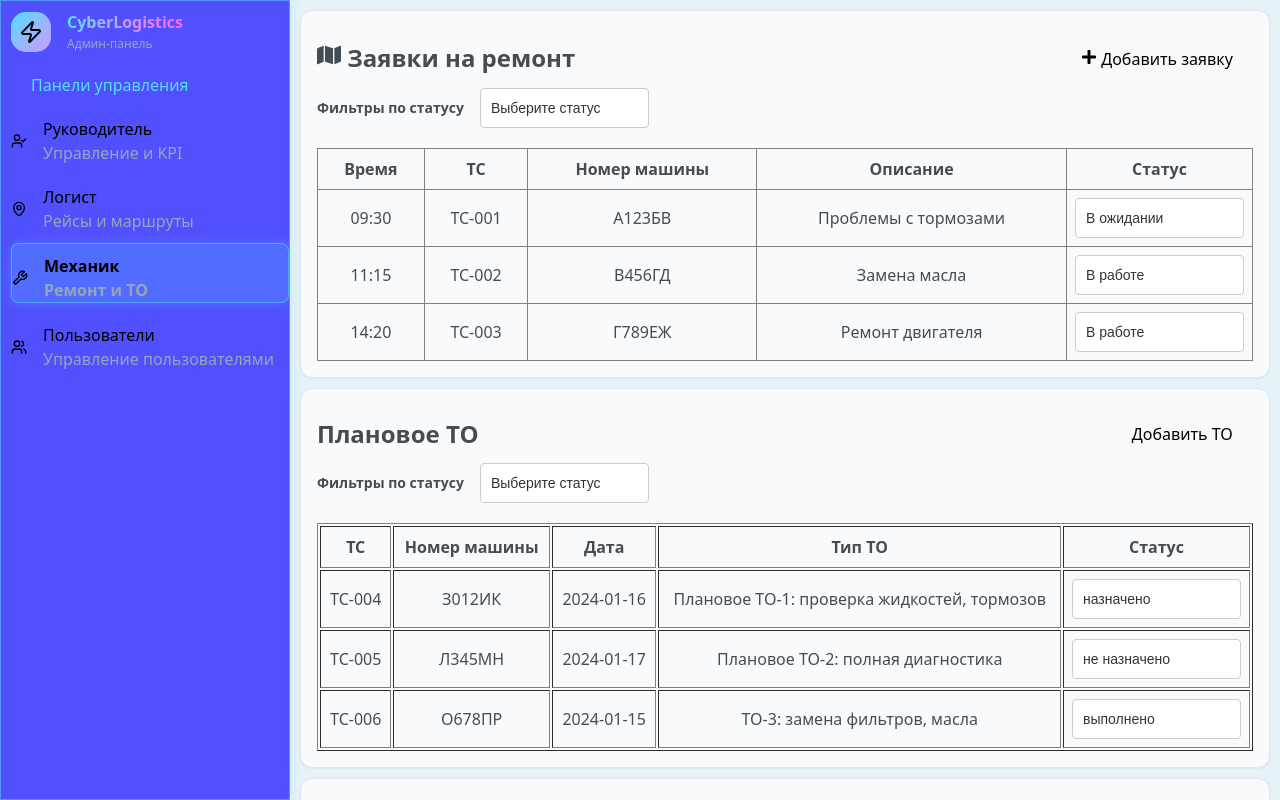
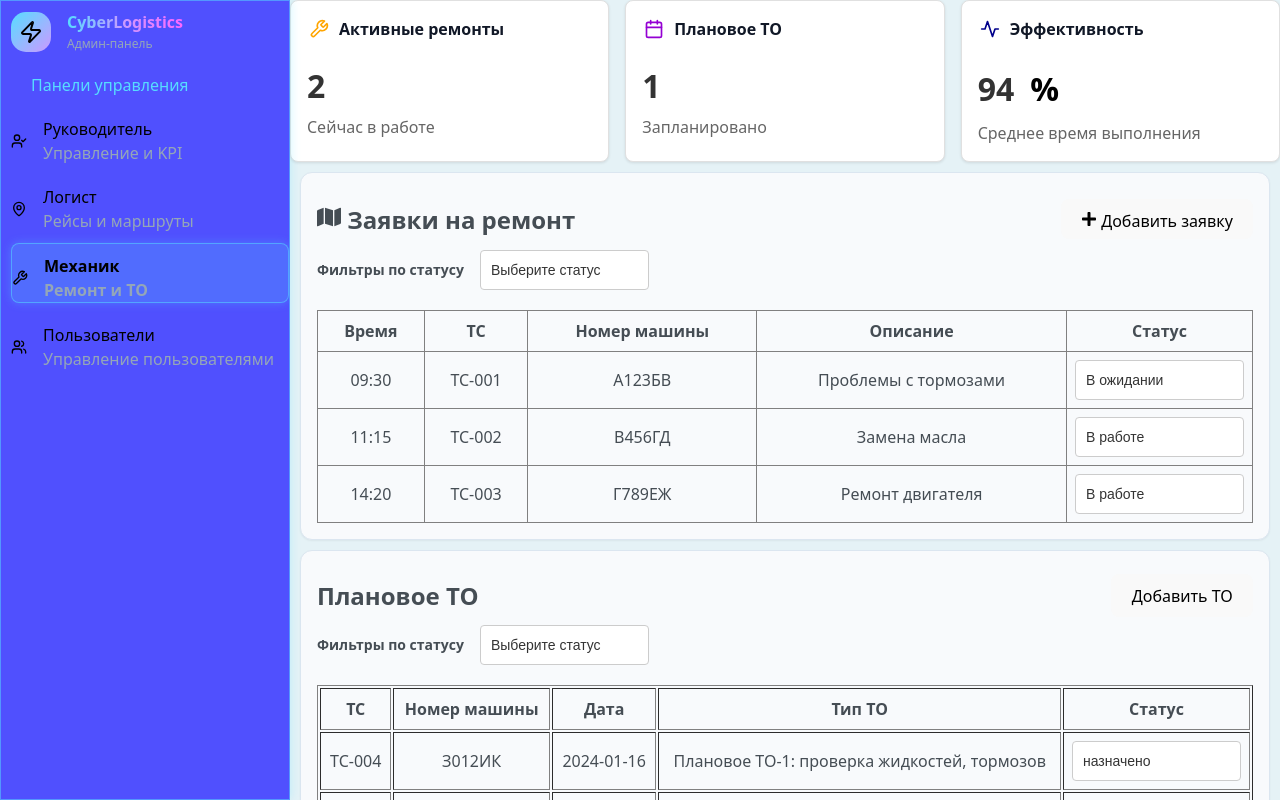
Before and after one commit to webobscure/LogisticPanel, a React (Vite) app: page /mechanic in a window 1280 px wide. Built offline with nearby package versions, Linux system fonts and the light colour scheme.

Commit message:
рефакторинг молекул к одной уникальной. обновил логиста и механика

```diff
--- a/src/components/ui/atoms/cardDescription.jsx
+++ b/src/components/ui/atoms/cardDescription.jsx
@@ -5,7 +5,6 @@ const Description = styled.div`
 `;
 
 export const CardDescription = ({ children, description }) => {
-  // Используем description или children (более гибкий вариант)
   const content = description || children;
 
   return <Description>{content}</Description>;
--- a/src/components/ui/atoms/cardHeader.jsx
+++ b/src/components/ui/atoms/cardHeader.jsx
@@ -1,4 +1,4 @@
-import { FiTrendingUp, FiDollarSign, FiActivity } from 'react-icons/fi';
+import { FiTrendingUp, FiDollarSign, FiActivity, FiAnchor, FiXOctagon, FiMap, FiTool, FiCalendar, FiCheck } from 'react-icons/fi';
 import styled from 'styled-components';
 
 // Стилизованные компоненты
@@ -34,15 +34,21 @@ const Title = styled.h3`
 const icons = {
   load: <FiTrendingUp size={20} />,
   income: <FiDollarSign size={20} />,
-  efficiency: <FiActivity size={20} />
+  efficiency: <FiActivity size={20} />,
+  activeTrips: <FiMap size={20} />,
+  based: <FiAnchor size={20} />,
+  issues: <FiXOctagon size={20} />,
+  repair: <FiTool size={20} />,
+  planTO: <FiCalendar size={20} />,
+  default: <FiCheck size={20} color='green'/>
 };
 
-export const CardHeader = ({ title = 'Заголовок', iconType, color = '#4F46E5' }) => {
+export const CardHeader = ({ title = 'Заголовок', iconType, iconColor = '#4F46E5',}) => {
   const icon = icons[iconType] || icons.load;
 
   return (
     <HeaderContainer>
-      <IconWrapper color={color}>
+      <IconWrapper color={iconColor}>
         {icon}
       </IconWrapper>
       <Title>{title}</Title>
--- /dev/null
+++ b/src/components/ui/molecules/InfoItem.jsx
@@ -0,0 +1,21 @@
+import { Card } from "../atoms/Card";
+import { CardHeader } from "../atoms/cardHeader";
+import { CardValue } from "../atoms/cardValue";
+import { CardDescription } from "../atoms/cardDescription";
+
+export const InfoItem = ({
+    title = 'Заголовок',
+    value = '0',
+    text = '',
+    description = 'Описание',
+    iconType = 'default',
+    iconColor = 'green',
+}) => {
+  return (
+    <Card>
+      <CardHeader title={title} iconType={iconType} iconColor={iconColor}/>
+    	<CardValue value={value} text={text}/>
+      <CardDescription description={description}/>
+    </Card>
+  )
+}
--- a/src/components/ui/molecules/MonthlyIncome.jsx
+++ /dev/null
@@ -1,25 +0,0 @@
-import { Card } from "../atoms/Card";
-import { CardHeader } from "../atoms/cardHeader";
-import { CardValue } from "../atoms/cardValue";
-import { CardDescription } from "../atoms/cardDescription";
-
-export const MonthlyIncome = ({
-  title = 'Месячный доход',
-  value = '1.2M',
-  text = '₽',
-  description = '+12% к прошлому месяцу'
-}) => {
-  return (
-    <Card>
-      <CardHeader
-        title={title}
-        iconType="income"
-        color="#f1a41eff"
-      />
-
-      <CardValue value={value} text={text} />
-
-      <CardDescription>{description}</CardDescription>
-    </Card>
-  );
-};
--- a/src/components/ui/molecules/TotalEfficiency.jsx
+++ /dev/null
@@ -1,25 +0,0 @@
-import { Card } from "../atoms/Card";
-import { CardHeader } from "../atoms/cardHeader";
-import { CardValue } from "../atoms/cardValue";
-import { CardDescription } from "../atoms/cardDescription";
-
-export const TotalEfficiency = ({
-  title = 'Эффективность',
-  value = '92%',
-  text = '',
-  description = 'Средняя по парку'
-}) => {
-  return (
-    <Card>
-      <CardHeader
-        title={title}
-        iconType="efficiency"
-        color="#e846d5ff"
-      />
-
-      <CardValue value={value} text={text} />
-
-      <CardDescription>{description}</CardDescription>
-    </Card>
-  );
-};
--- a/src/components/ui/organisms/TopBlock.jsx
+++ b/src/components/ui/organisms/TopBlock.jsx
@@ -1,6 +1,3 @@
-import { MonthlyIncome } from "../molecules/MonthlyIncome"
-import { TotalEfficiency } from "../molecules/TotalEfficiency"
-import { TotalWorkload } from "../molecules/TotalWorkload"
 import styled from 'styled-components';
 
 const TopBlockContainer = styled.div`
@@ -19,12 +16,6 @@ const TopBlockContainer = styled.div`
   }
 `;
 
-export const TopBlock = () => {
-  return (
-    <TopBlockContainer>
-      <TotalWorkload />
-      <MonthlyIncome />
-      <TotalEfficiency />
-    </TopBlockContainer>
-  )
-}
+export const TopBlock = ({ children }) => {
+  return <TopBlockContainer>{children}</TopBlockContainer>;
+};
--- a/src/pages/AdminPage/AdminPage.jsx
+++ b/src/pages/AdminPage/AdminPage.jsx
@@ -2,15 +2,10 @@ import "./AdminPage.css";
 import Chart from "react-apexcharts";
 import { FaTelegramPlane, FaWrench, FaUserCog } from "react-icons/fa";
 
-import { CardHeader } from "../../components/ui/atoms/cardHeader";
-import { CardValue } from "../../components/ui/atoms/cardValue";
-import { CardLabel } from "../../components/ui/atoms/cardLabel";
-import { Card } from "../../components/ui/atoms/Card";
 import Header from "../../components/Header/Header";
+import { TopBlock } from "../../components/ui/organisms/TopBlock";
 import { TotalWorkload } from "../../components/ui/molecules/TotalWorkload";
-import { MonthlyIncome } from "../../components/ui/molecules/MonthlyIncome";
-import { TotalEfficiency } from "../../components/ui/molecules/TotalEfficiency";
-import { TopBlock } from "../../components/ui/organisms/TopBlock";
+import { InfoItem } from "../../components/ui/molecules/InfoItem";
 
 export default function AdminPage() {
 
@@ -98,7 +93,19 @@ export default function AdminPage() {
       <div className="admin-panel-container">
         <Header />
         <div className="admin-panel-container__right">
-          <TopBlock />
+          <TopBlock>
+            <TotalWorkload />
+            <InfoItem
+              title='Месячный доход' value='1.2М' text='₽'
+              description='+12% к прошлому месяцу'
+              iconType='income' iconColor='gold'
+            />
+            <InfoItem
+              title='Эффективность' value='92' text='%'
+              description='Средняя по парку'
+              iconType='efficiency' iconColor='violet'
+            />
+          </TopBlock>
           <div className="diagrams">
             {/* Линейный график */}
             <div className="diagrams-item bg-card-light">
--- a/src/pages/LogistPage/LogistPage.jsx
+++ b/src/pages/LogistPage/LogistPage.jsx
@@ -19,6 +19,8 @@ import "./LogistPage.css";
 import { FiAlertTriangle } from "react-icons/fi";
 import ErrorReport from "../../components/tables/ErrorReport/ErrorReport";
 import RacesToday from "../../components/tables/RacesToday";
+import { TopBlock } from "../../components/ui/organisms/TopBlock";
+import { InfoItem } from "../../components/ui/molecules/InfoItem";
 
 export default function LogistPage() {
   // ===== Линейный график =====
@@ -82,14 +84,29 @@ export default function LogistPage() {
     },
   ];
 
-
-
-
-
   return (
     <div className="admin-panel-container">
       <Header />
+
       <div className="admin-panel-container__right">
+        <TopBlock>
+          <InfoItem
+            title='Активные рейсы' value='15'
+            description='Сейчас в движении'
+            iconType='activeTrips' iconColor='green'
+          />
+          <InfoItem
+            title='На базе' value='8'
+            description='Готовы к отправке'
+            iconType='based' iconColor='black'
+          />
+          <InfoItem
+            title='Проблемные' value='2'
+            description='Требуют внимания'
+            iconType='issues' iconColor='red'
+          />
+        </TopBlock>
+
         <div className="diagrams ">
           {/* Линейный график */}
           <div className="diagrams-item bg-card-light">
--- a/src/pages/MechanicPage/MechanicPage.jsx
+++ b/src/pages/MechanicPage/MechanicPage.jsx
@@ -1,14 +1,32 @@
-import React from 'react'
 import Header from '../../components/Header/Header'
 import ErrorReport from '../../components/tables/ErrorReport/ErrorReport'
 import RepairReport from '../../components/tables/RepairReport'
 import PlanTO from '../../components/tables/PlanTO/PlanTO'
+import { TopBlock } from "../../components/ui/organisms/TopBlock";
+import { InfoItem } from '../../components/ui/molecules/InfoItem';
 
 export default function MechanicPage() {
   return (
     <div className="admin-panel-container">
       <Header />
       <div className="admin-panel-container__right">
+        <TopBlock>
+          <InfoItem
+            title='Активные ремонты' value='2'
+            description='Сейчас в работе'
+            iconType='repair' iconColor='orange'
+          />
+          <InfoItem
+            title='Плановое ТО' value='1'
+            description='Запланировано'
+            iconType='planTO' iconColor='darkviolet'
+          />
+          <InfoItem
+            title='Эффективность' value='94' text='%'
+            description='Среднее время выполнения'
+            iconType='efficiency' iconColor='darkblue'
+          />
+        </TopBlock>
       <RepairReport />
       <PlanTO />
       <ErrorReport />
```
